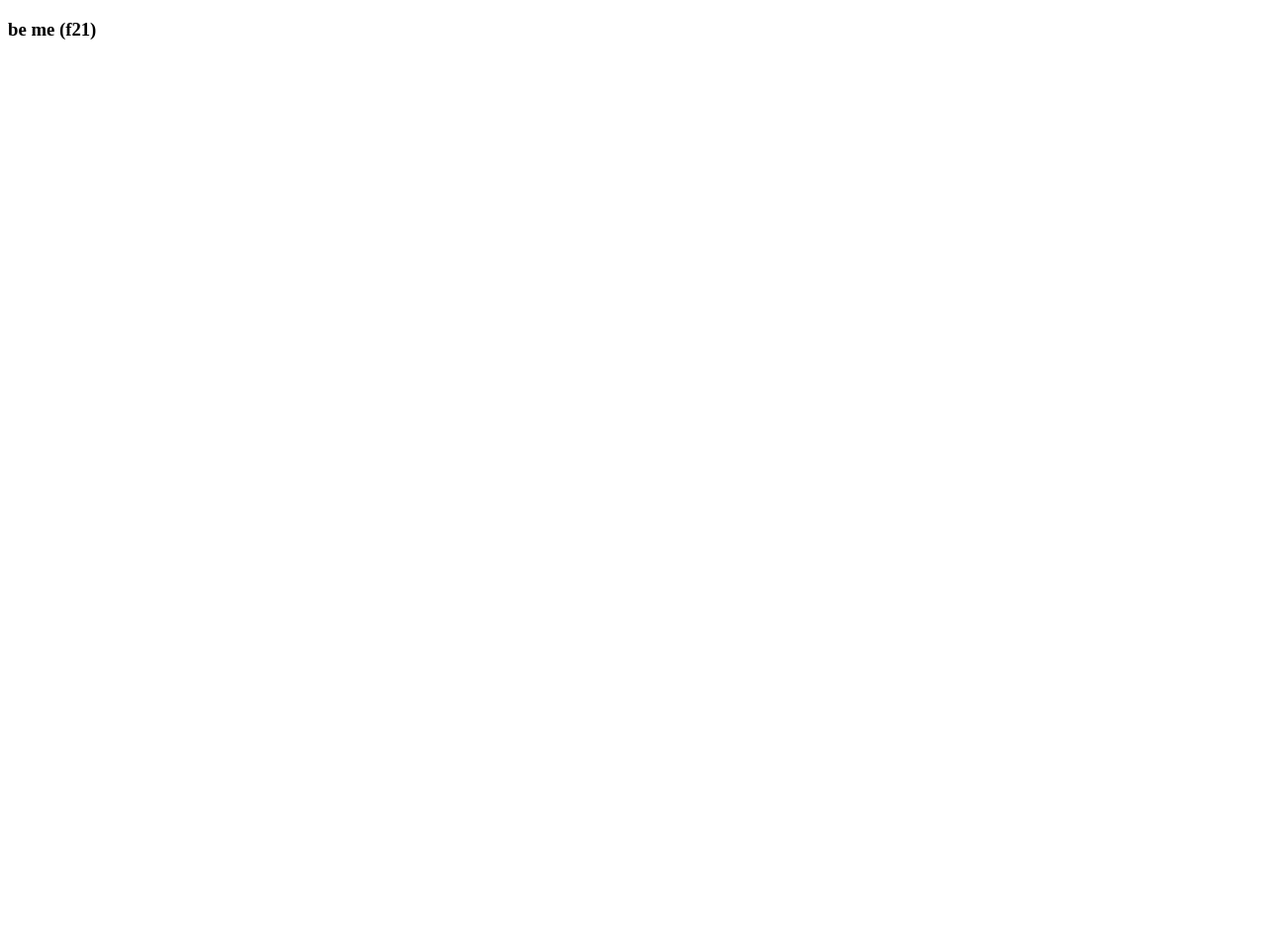
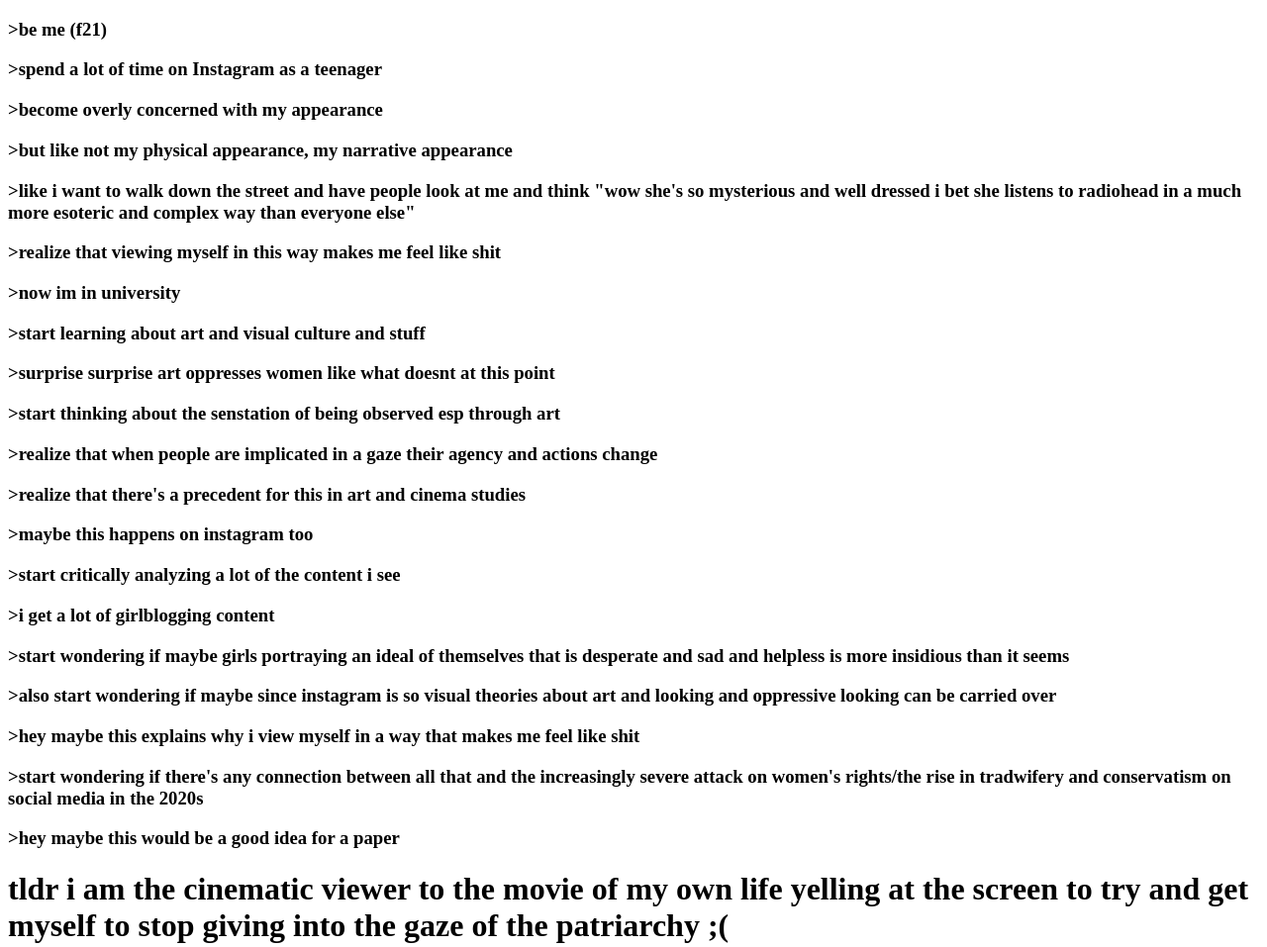
Before and after one commit to cllallen/thesis, a plain HTML site: page index.html in a window 1280 px wide. Shown: the whole page at 99% size. Before the commit the page ends 800 px from the top, so only its background shows below. Drawn offline with Linux system fonts and the light colour scheme.

Commit message:
Update index.html

```diff
--- a/index.html
+++ b/index.html
@@ -1,4 +1,24 @@
 <!DOCTYPE html>
 <html>
-  <h3> be me (f21) </h3>
+  <h3> >be me (f21) </h3>
+  <h3> >spend a lot of time on Instagram as a teenager </h3>
+  <h3> >become overly concerned with my appearance </h3>
+  <h3> >but like not my physical appearance, my narrative appearance </h3>
+  <h3> >like i want to walk down the street and have people look at me and think "wow she's so mysterious and well dressed i bet she listens to radiohead in a much more esoteric and complex way than everyone else" </h3>
+  <h3> >realize that viewing myself in this way makes me feel like shit </h3>
+  <h3> >now im in university </h3>
+  <h3> >start learning about art and visual culture and stuff </h3>
+  <h3> >surprise surprise art oppresses women like what doesnt at this point </h3>
+  <h3> >start thinking about the senstation of being observed esp through art </h3>
+  <h3> >realize that when people are implicated in a gaze their agency and actions change </h3>
+  <h3> >realize that there's a precedent for this in art and cinema studies </h3>
+  <h3> >maybe this happens on instagram too </h3>
+  <h3> >start critically analyzing a lot of the content i see </h3>
+  <h3> >i get a lot of girlblogging content </h3>
+  <h3> >start wondering if maybe girls portraying an ideal of themselves that is desperate and sad and helpless is more insidious than it seems </h3>
+  <h3> >also start wondering if maybe since instagram is so visual theories about art and looking and oppressive looking can be carried over </h3>
+  <h3> >hey maybe this explains why i view myself in a way that makes me feel like shit </h3>
+  <h3> >start wondering if there's any connection between all that and the increasingly severe attack on women's rights/the rise in tradwifery and conservatism on social media in the 2020s </h3>
+  <h3> >hey maybe this would be a good idea for a paper </h3>
+  <h1> tldr i am the cinematic viewer to the movie of my own life yelling at the screen to try and get myself to stop giving into the gaze of the patriarchy ;( </h1>
 </html>
```
